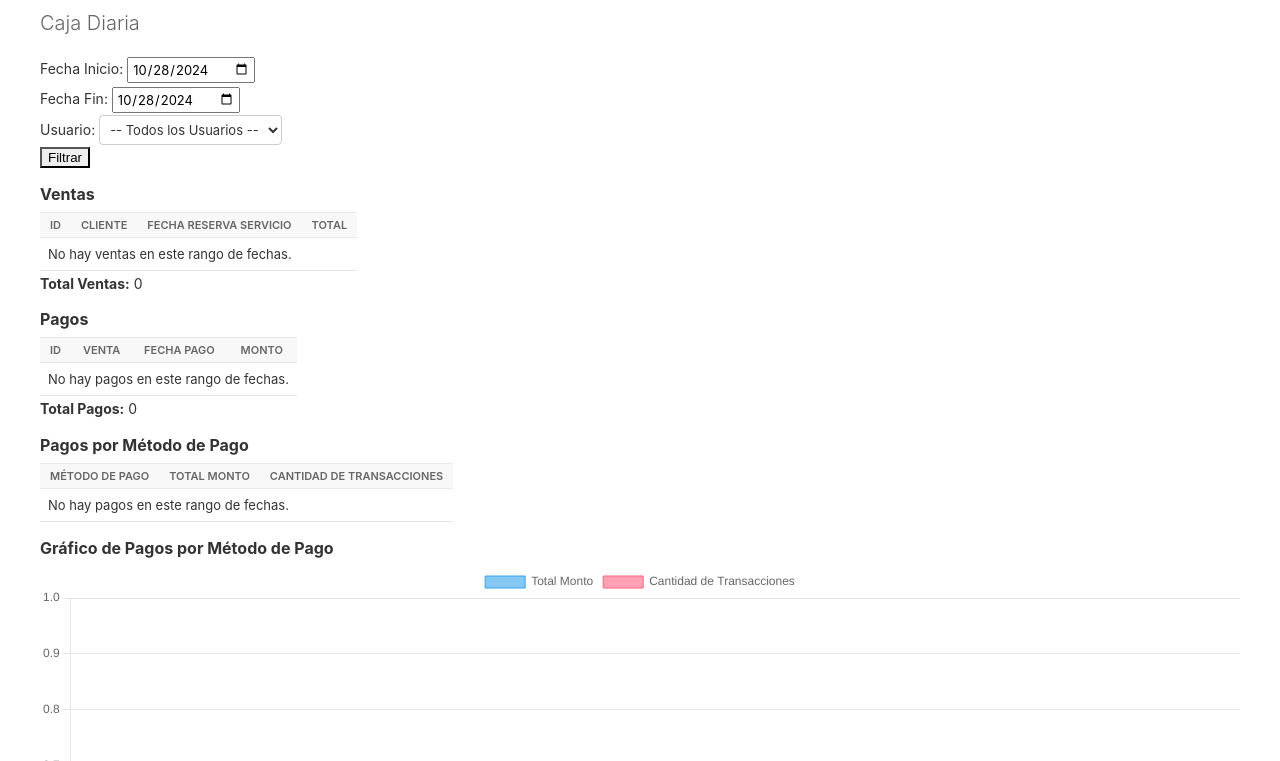
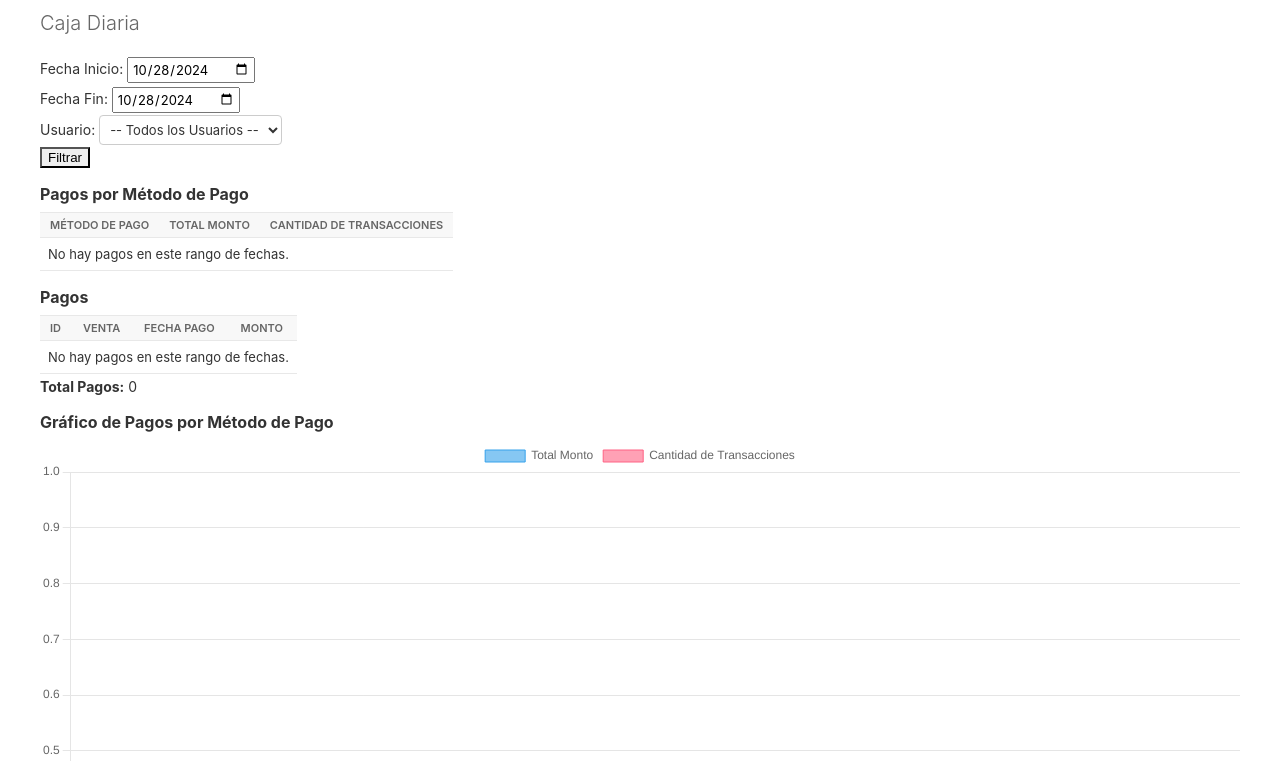
Before and after one commit to nomad3/booking_system, a Django app: page /caja-diaria/ in a window 1280 px wide. Shown: the part 214-975 px from the top of the page. Run offline with Django 4.2, Linux system fonts and the light colour scheme; tables that the repository leaves empty hold one stand-in row (values such as "Sample post").

Commit message:
cambiar orden y eliminar ventas de vista caja diaria

```diff
--- a/ventas/templates/ventas/caja_diaria.html
+++ b/ventas/templates/ventas/caja_diaria.html
@@ -27,33 +27,30 @@
     <button type="submit" class="btn btn-primary">Filtrar</button>
 </form>
 
-<!-- Ventas -->
-<h2>Ventas</h2>
-<table class="table table-striped">
+<!-- Desglose de Pagos por Método de Pago -->
+<h2>Pagos por Método de Pago</h2>
+<table class="table table-bordered">
     <thead>
         <tr>
-            <th>ID</th>
-            <th>Cliente</th>
-            <th>Fecha Reserva Servicio</th>
-            <th>Total</th>
+            <th>Método de Pago</th>
+            <th>Total Monto</th>
+            <th>Cantidad de Transacciones</th> <!-- Nueva Columna -->
         </tr>
     </thead>
     <tbody>
-        {% for venta in ventas %}
+        {% for pago in pagos_grouped %}
         <tr>
-            <td>{{ venta.id }}</td>
-            <td>{{ venta.cliente }}</td>
-            <td>{{ venta.fecha_reserva|date:"Y-m-d" }}</td>
-            <td>{{ venta.total }}</td>
+            <td>{{ pago.metodo_pago }}</td>
+            <td>{{ pago.total_monto }}</td>
+            <td>{{ pago.cantidad_transacciones }}</td> <!-- Mostrar el Conteo -->
         </tr>
         {% empty %}
         <tr>
-            <td colspan="4">No hay ventas en este rango de fechas.</td>
+            <td colspan="3">No hay pagos en este rango de fechas.</td>
         </tr>
         {% endfor %}
     </tbody>
 </table>
-<p><strong>Total Ventas:</strong> {{ total_ventas }}</p>
 
 <!-- Pagos -->
 <h2>Pagos</h2>
@@ -82,31 +79,6 @@
     </tbody>
 </table>
 <p><strong>Total Pagos:</strong> {{ total_pagos }}</p>
-
-<!-- Desglose de Pagos por Método de Pago -->
-<h2>Pagos por Método de Pago</h2>
-<table class="table table-bordered">
-    <thead>
-        <tr>
-            <th>Método de Pago</th>
-            <th>Total Monto</th>
-            <th>Cantidad de Transacciones</th> <!-- Nueva Columna -->
-        </tr>
-    </thead>
-    <tbody>
-        {% for pago in pagos_grouped %}
-        <tr>
-            <td>{{ pago.metodo_pago }}</td>
-            <td>{{ pago.total_monto }}</td>
-            <td>{{ pago.cantidad_transacciones }}</td> <!-- Mostrar el Conteo -->
-        </tr>
-        {% empty %}
-        <tr>
-            <td colspan="3">No hay pagos en este rango de fechas.</td>
-        </tr>
-        {% endfor %}
-    </tbody>
-</table>
 
 <!-- (Opcional) Gráfico de Pagos por Método de Pago -->
 <h2>Gráfico de Pagos por Método de Pago</h2>
```
